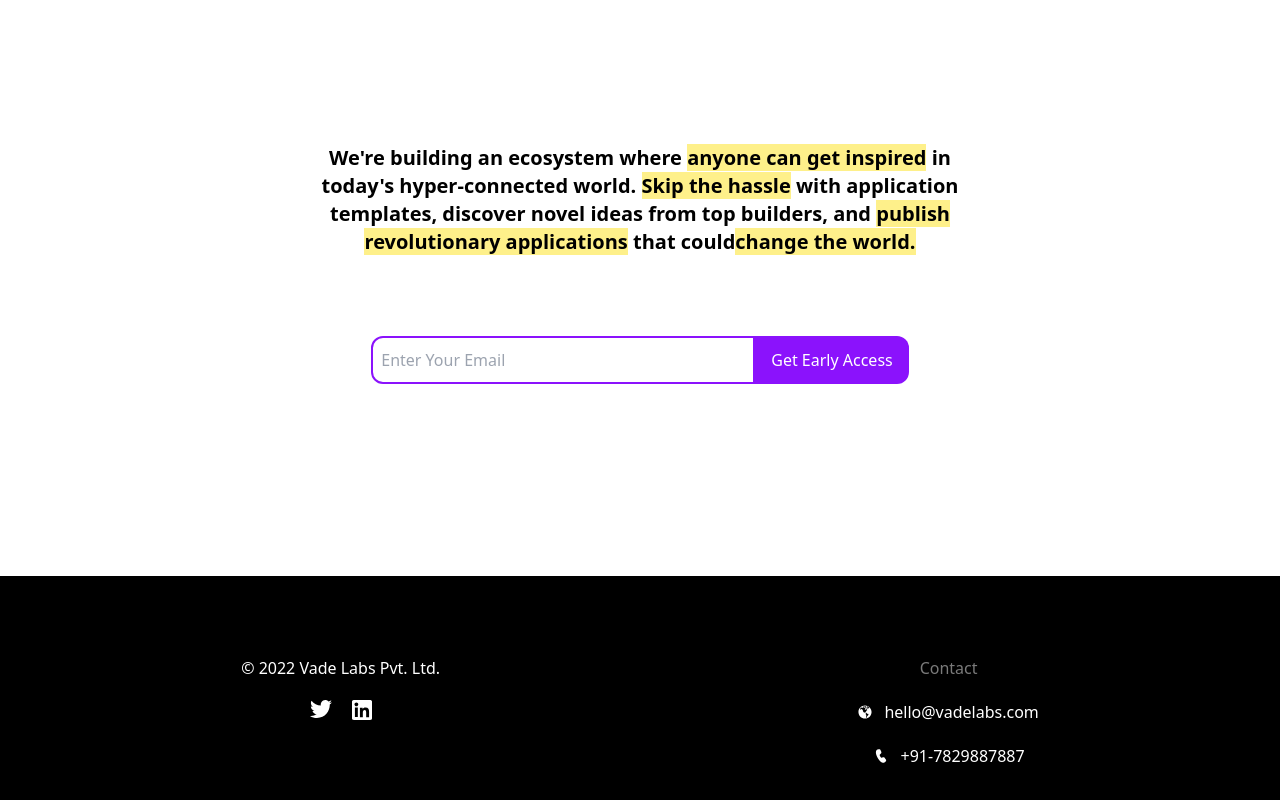
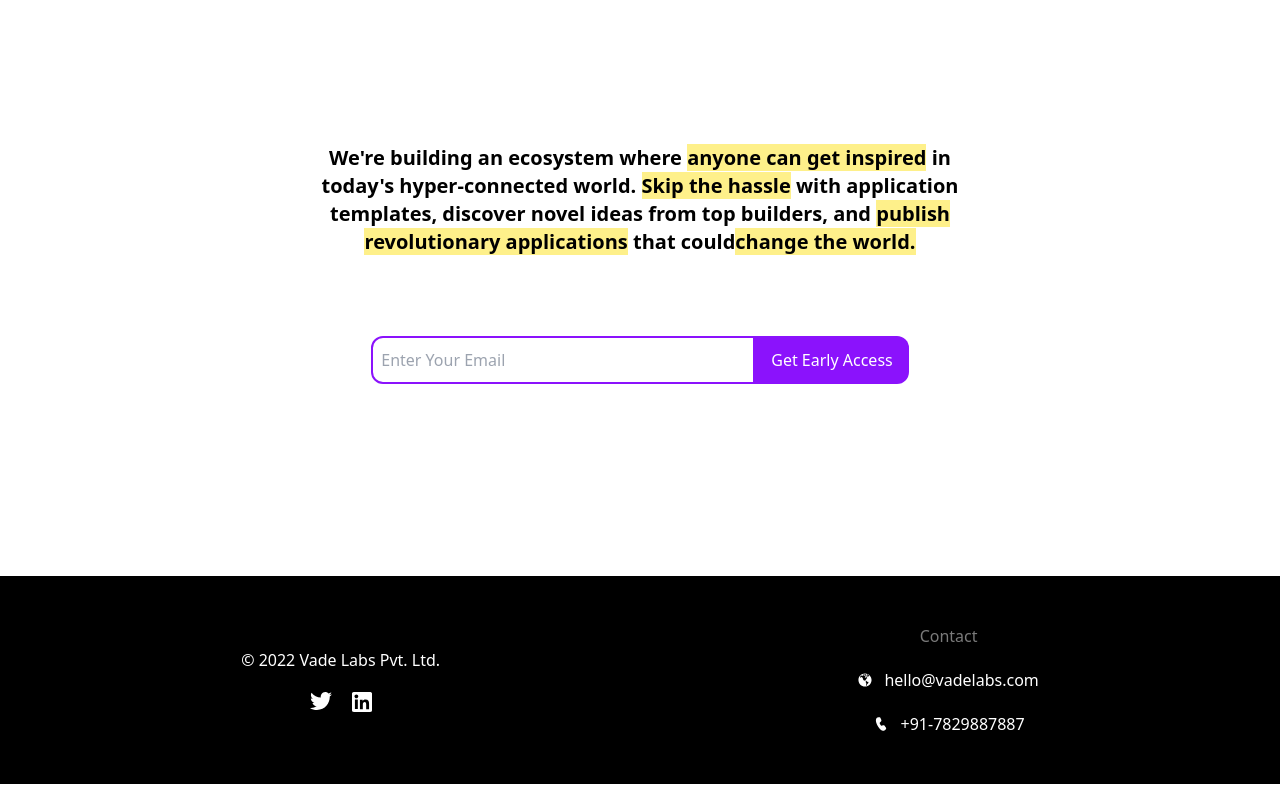
Before and after one commit to heypragyan/vade-landing-page, a Next.js app: page / in a window 1280 px wide. Shown: the part 3795-4595 px from the top of the page. Built offline with nearby package versions, Linux system fonts and the light colour scheme.

Commit message:
feat(footer): alignment changes

```diff
--- a/components/Footer/Footer.tsx
+++ b/components/Footer/Footer.tsx
@@ -2,8 +2,8 @@ import React from "react";
 
 const Footer = () => {
   return (
-    <footer className="bg-black text-white flex justify-around p-8 w-full flex-col md:flex-row space-y-12">
-      <div className="flex flex-col items-center justify-center space-y-5">
+    <footer className="bg-black text-white flex justify-around p-8 w-full flex-col-reverse md:flex-row py-6">
+      <div className="flex flex-col items-center justify-center space-y-5 my-6">
         <span>© 2022 Vade Labs Pvt. Ltd.</span>
         <span className="flex space-x-5">
           <a href="https://twitter.com/vadelabs">
@@ -14,7 +14,7 @@ const Footer = () => {
           </a>
         </span>
       </div>
-      <div className="flex flex-col items-center justify-center space-y-5">
+      <div className="flex flex-col items-center justify-center space-y-5 my-6">
         <span className="text-[#7A7A7A] text-xl font-semibold md:text-base md:font-normal">Contact</span>
         <a
           href="mailto:hello@vadelabs.com"
```
